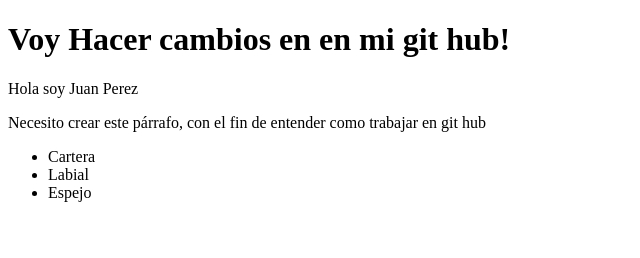
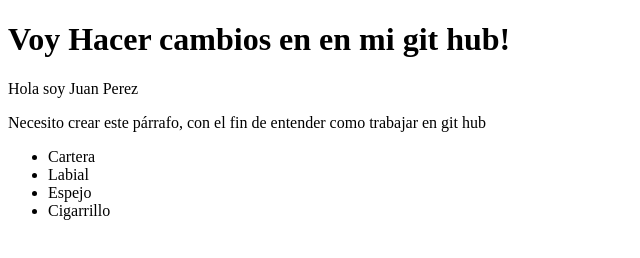
Before and after one commit to valentina-lulic/GIT-REPO, a plain HTML site: page index.html in a window 1280 px wide. Shown: the full height of the page, 0-640 px from the left. Drawn offline with Linux system fonts and the light colour scheme.

Commit message:
agregando elemento 4

```diff
--- a/index.html
+++ b/index.html
@@ -13,6 +13,7 @@
         <li>Cartera</li>
         <li>Labial</li>
         <li>Espejo</li>
+        <li>Cigarrillo</li>
     </ul>
 </body>
 </html>
```
